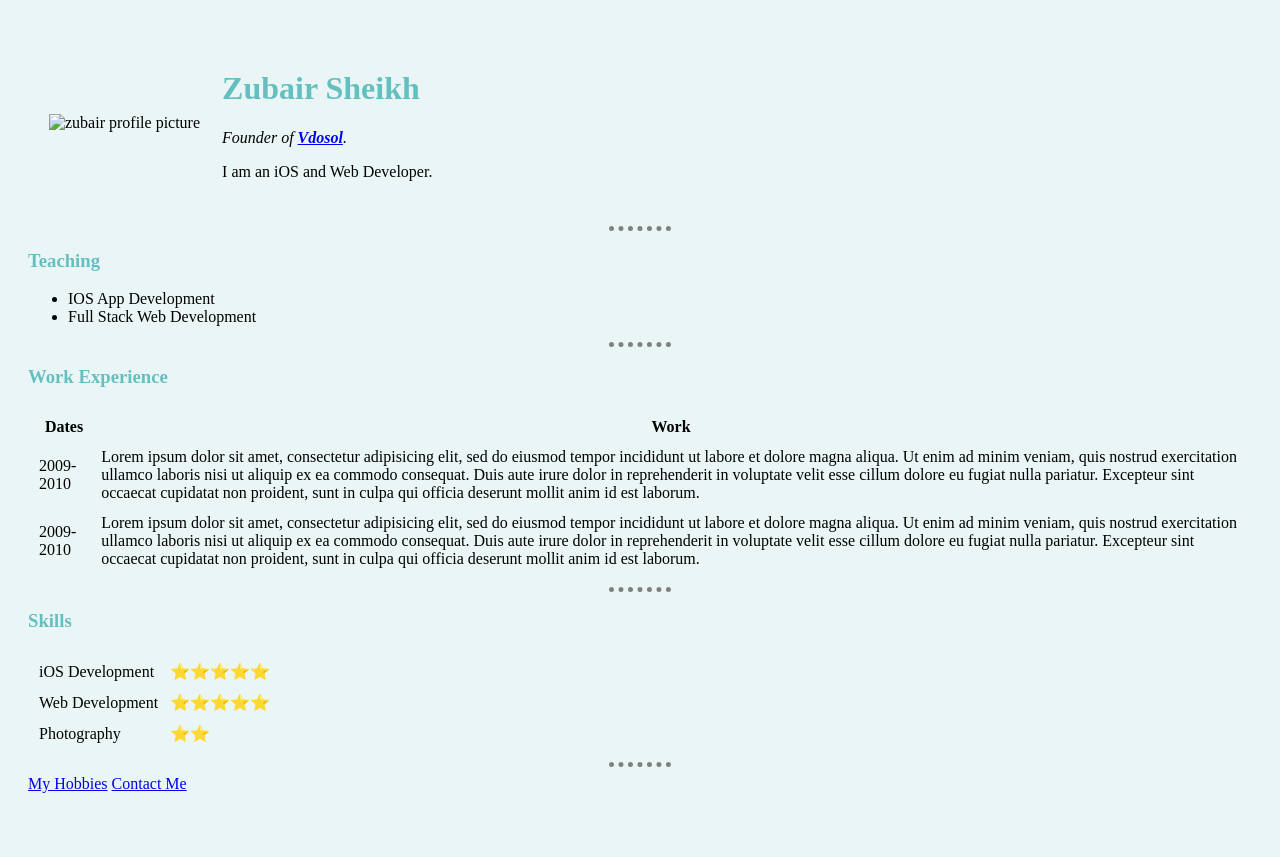
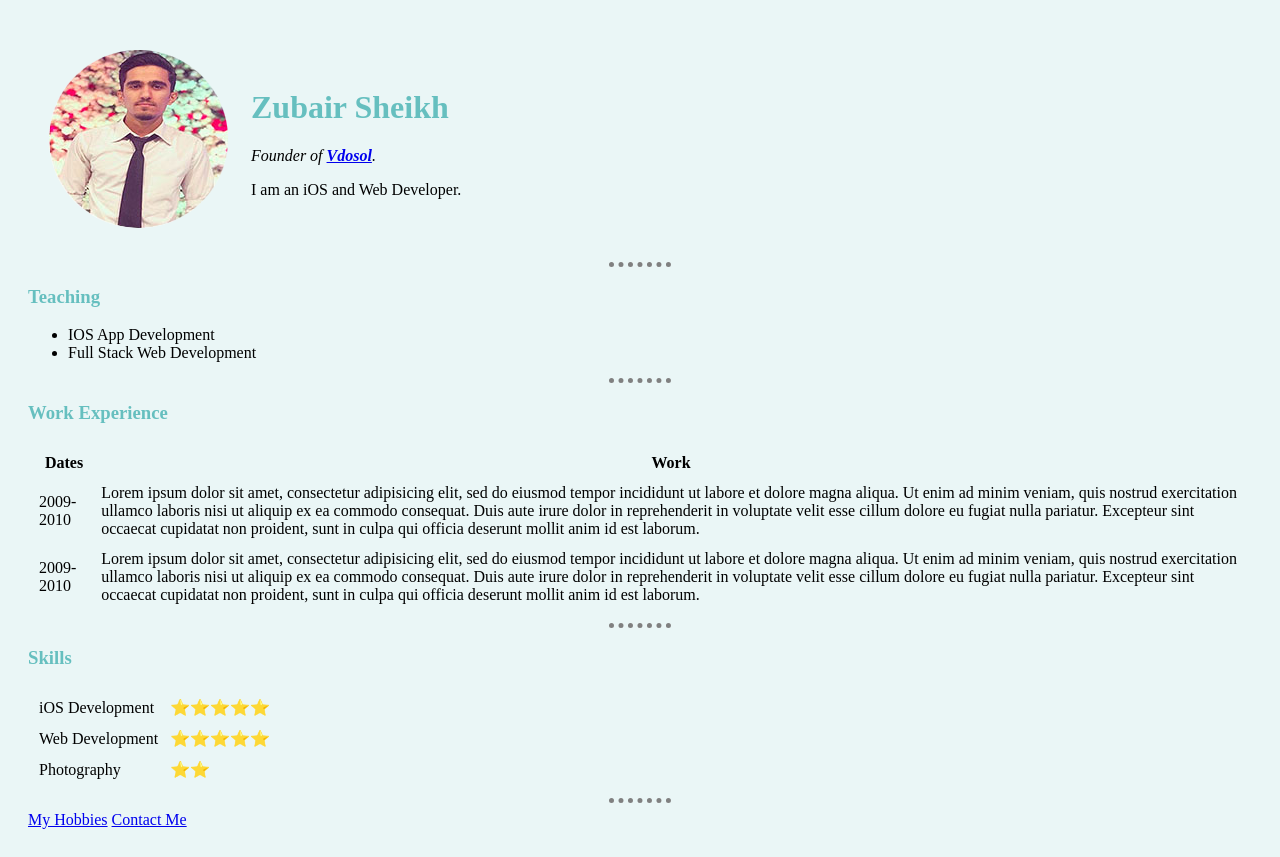
Before and after one commit to izubairsh/cv, a plain HTML site: page index.html in a window 1280 px wide. Before the commit the page ends 821 px from the top, so only its background shows below. Drawn offline with Linux system fonts and the light colour scheme.

Commit message:
Update index.html

```diff
--- a/index.html
+++ b/index.html
@@ -9,7 +9,7 @@
   <body>
     <table cellspacing="20">
       <tr>
-        <td><img src="images/zubair.jpeg" alt="zubair profile picture"></td>
+        <td><img src="images/zubair.png" alt="zubair profile picture"></td>
         <td><h1>Zubair Sheikh</h1>
         <p><em>Founder of <strong><a href="https://www.vdosol.com/">Vdosol</a></strong>.</em></p>
         <p>I am an iOS and Web Developer.</p></td>
```
